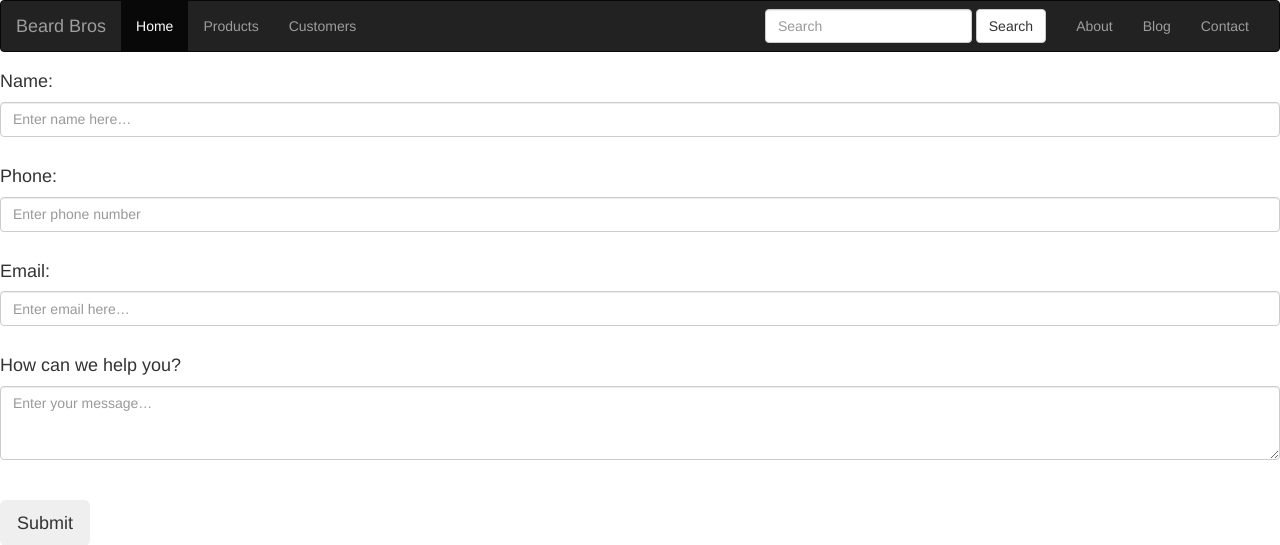
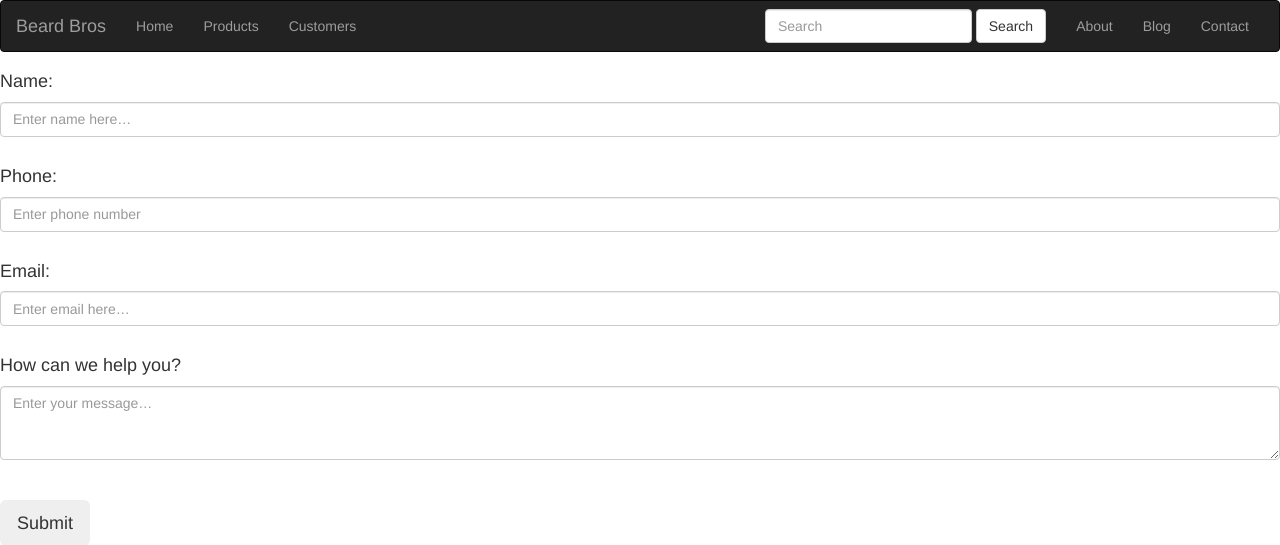
Before and after one commit to smitha95/BeardBros, a PHP site: page /contact.php in a window 1280 px wide. Shown: the top 545 px of the page. Run offline with PHP 8.4, Linux system fonts and the light colour scheme.

Commit message:
updated contact page

```diff
--- a/templates/header.php
+++ b/templates/header.php
@@ -30,7 +30,7 @@
          <!-- Collect the nav links, forms, and other content for toggling -->
          <div class="collapse navbar-collapse" id="bs-example-navbar-collapse-1">
            <ul class="nav navbar-nav">
-             <li class="active"><a href="index.php">Home<span class="sr-only">(current)</span></a></li>
+             <li ><a href="index.php">Home</a></li>
              <li><a href="#">Products</a></li>
 						 <li><a href="#">Customers</a></li>
            </ul>
```
